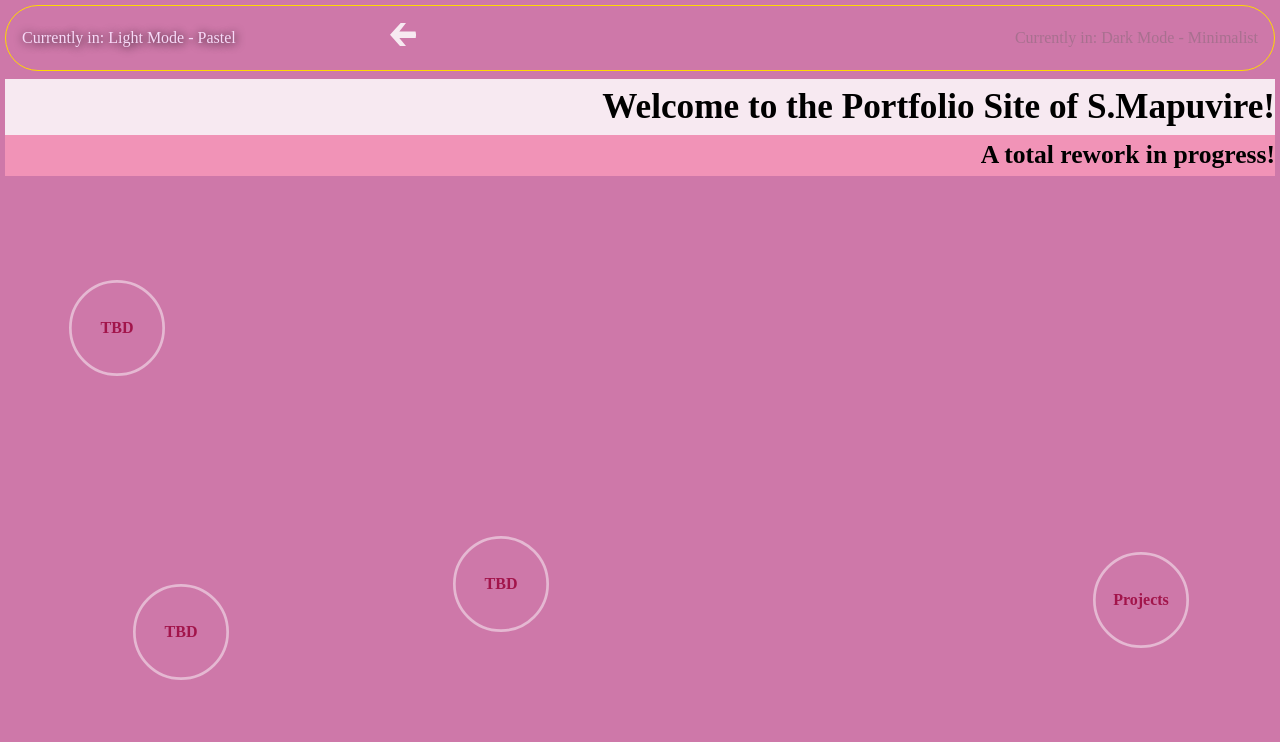
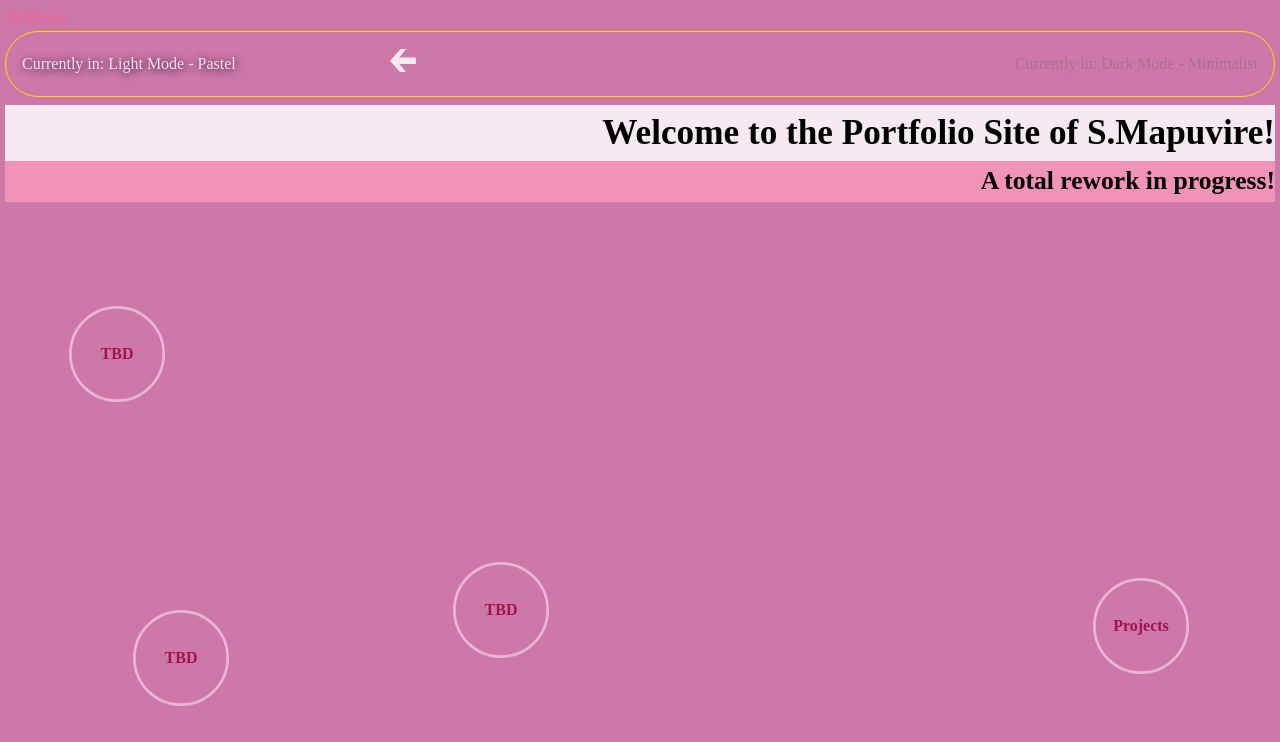
Before and after one commit to S-Mapuvire/theMess, a Vue app: page / in a window 1280 px wide. Shown: the top 742 px of the page. Built offline with nearby package versions, Linux system fonts and the light colour scheme.

Commit message:
Update App.vue
Added nav bar

```diff
--- a/src/App.vue
+++ b/src/App.vue
@@ -1,16 +1,12 @@
 <script setup>
 import { RouterLink, RouterView } from 'vue-router'
 import ThemeButton from '@/components/ThemeButton.vue'
+import NavBar from '@/components/NavBar.vue';
 </script>
 
 <template>
-  <!-- <header>
+  <NavBar />
 
-      <nav>
-        <RouterLink to="/">Home</RouterLink>
-        <RouterLink to="/about">About</RouterLink>
-      </nav>
-    </header> -->
   <ThemeButton />
 
   <RouterView />
@@ -29,7 +25,6 @@ h2{
 h3{
   font-size: 1.2rem;
   font-weight: 500;
-
 }
 
 @media (width < 1000px){
```
